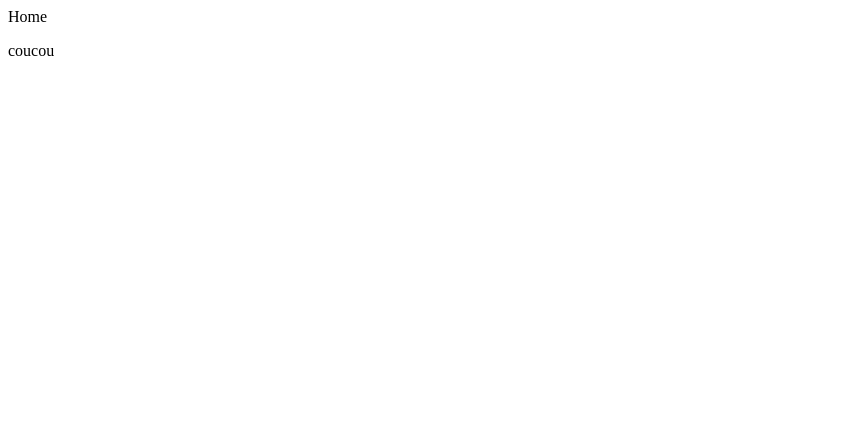
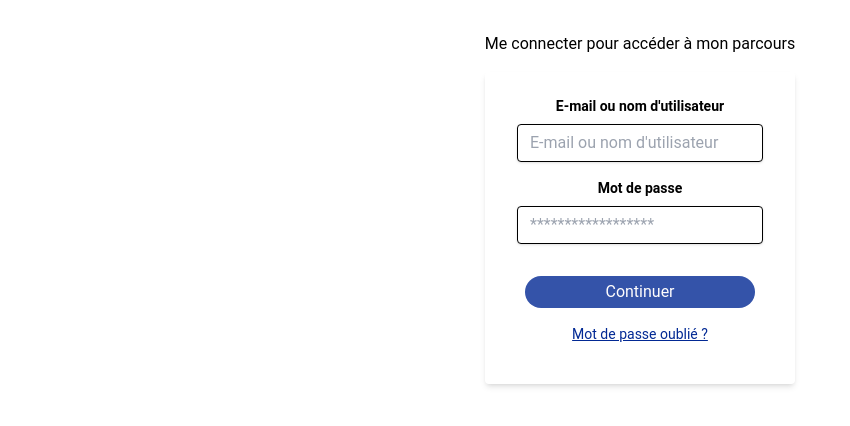
Before and after one commit to WildCodeSchool/2023-03-JS-Remote-Wild_Impact_P3_LigneBleue, a React (Vite) app in the folder frontend/: page / in a window 1280 px wide. Shown: the top 426 px of the page, without its empty margins (0-850 px from the left). Built offline with nearby package versions, Linux system fonts and the light colour scheme.

Commit message:
front formulaire connexion front ok

```diff
--- a/frontend/src/App.jsx
+++ b/frontend/src/App.jsx
@@ -1,10 +1,14 @@
+import "./App.css";
+import Connexion from "./pages/Connexion";
 import Home from "./pages/Home";
 
 function App() {
   return (
     <div className="App">
-      <Home />
-      <p className="text-3xl font-bold underline">coucou</p>
+      {/* <Home /> */}
+
+      <Connexion />
+      {/* <p className="text-3xl font-bold underline">coucou</p> */}
     </div>
   );
 }
--- /dev/null
+++ b/frontend/src/pages/Connexion.jsx
@@ -0,0 +1,53 @@
+import React from "react";
+
+function Connexion() {
+  return (
+    <div className="flex justify-center flex-col p-4">
+      <div className="p-4 flex justify-center">
+        <h1>Me connecter pour accéder à mon parcours</h1>
+      </div>
+      <div className="flex justify-center">
+        <form className=" shadow-md rounded px-8 pt-6 pb-8 mb-4">
+          <div className="mb-4">
+            <label
+              className="block text-gray-700 text-sm font-bold mb-2 flex justify-center"
+              for="username"
+            >
+              E-mail ou nom d'utilisateur
+            </label>
+            <input
+              className="shadow appearance-none border rounded w-full py-2 px-3 text-gray-700 leading-tight focus:outline-none focus:shadow-outline"
+              id="username"
+              type="text"
+              placeholder="E-mail ou nom d'utilisateur"
+            />
+          </div>
+          <div className="mb-6">
+            <label
+              className="flex justify-center block text-gray-700 text-sm font-bold mb-2"
+              for="password"
+            >
+              Mot de passe
+            </label>
+            <input
+              className="shadow border border-red-500 rounded w-full py-2 px-3 text-gray-700 leading-tight focus:outline-none focus:shadow-outline"
+              id="password"
+              type="password"
+              placeholder="******************"
+            />
+          </div>
+          <div className="flex flex-col">
+            <button className="bg-blue opacity-80 text-gray-light rounded-full m-2 p-1">
+              Continuer
+            </button>
+            <button className=" text-blue text-sm underline underline-offset-1 rounded-full m-2">
+              Mot de passe oublié ?
+            </button>
+          </div>
+        </form>
+      </div>
+    </div>
+  );
+}
+
+export default Connexion;
--- a/frontend/tailwind.config.js
+++ b/frontend/tailwind.config.js
@@ -6,6 +6,7 @@ export default {
       blue: "#022994",
       "gray-light": "#FFFDFD",
       yellow: "#F8C20D",
+      lightblue: "#33A8CB",
     },
     fontFamily: {
       sans: ["Roboto", "sans-serif"],
```
Also changed, not shown: 1 other file (tests, documents, lock files or other folders).
